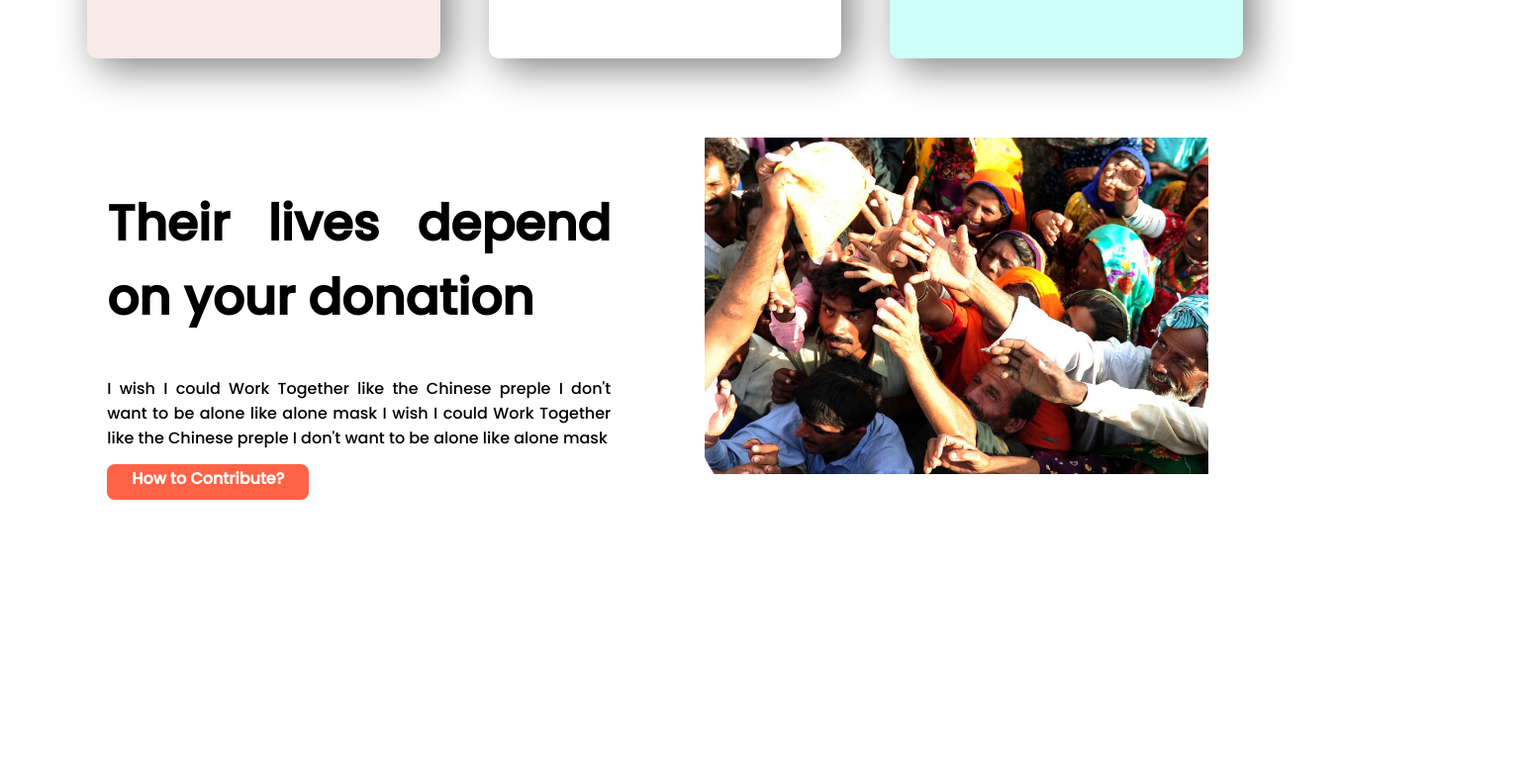
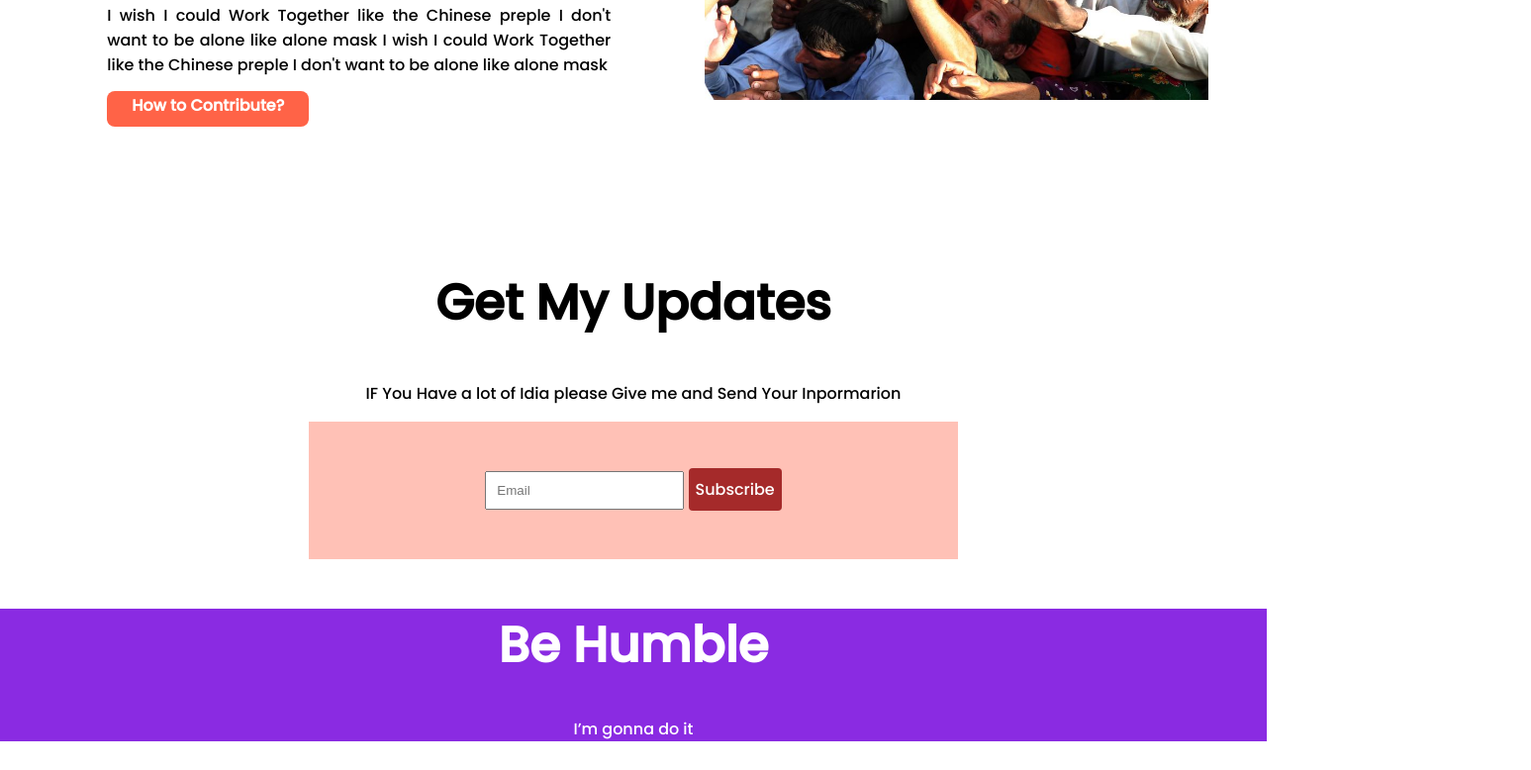
Before and after one commit to MasudSarder/one-assignment, a plain HTML site: page index.html in a window 1280 px wide. Shown: the part 1911-2689 px from the top of the page at 99% size, 1547 px wide, since content can reach past the window. Before the commit the page ends 2557 px from the top, so only its background shows below. Drawn offline with Linux system fonts and the light colour scheme.

Commit message:
last added

```diff
--- a/index.html
+++ b/index.html
@@ -16,9 +16,7 @@
     <section class="top-section">
         <div class="banner-div">
             <h1 class="banner-hard">Let's Help Those Who Are More In Need</h1>
-            <p class="text-banner">Lorem ipsum, dolor sit amet consectetur adipisicing elit. At aliquam sit omnis
-                delectus excepturi ut consequatur blanditiis amet aperiam labore? A iure vero explicabo tempora
-                architecto, commodi perspiciatis tenetur magnam?</p>
+            <p class="text-banner">You Can help people lot of people see anyone help now! You Can help people lot of people see anyone help now!</p>
             <a href="" class="top-button">Donate Now</a>
         </div>
     </section>
@@ -26,9 +24,7 @@
         <div>
             <div class="donate-div">
                 <h1>Donate Today</h1>
-                <p class="donate-text">Lorem ipsum, dolor sit amet consectetur adipisicing elit. Fugiat est et incidunt
-                    accusamus nostrum ratione architecto aperiam cum dolorum sit quisquam, enim voluptates nemo tenetur
-                    corrupti blanditiis voluptas. Distinctio, rerum.</p>
+                <p class="donate-text">Please help The African people</p>
             </div>
             <div class="donate-amount">
                 <h1>500TK</h1>
@@ -75,6 +71,20 @@
             <img src="./images/donation0.jpg" alt="">
         </div>
     </section>
+    <section class="">
+        <div class="lastdiv">
+            <h1>Get My Updates</h1>
+            <p>IF You Have a lot of Idia please Give me and Send Your Inpormarion</p>
+        </div>
+        <div class="last-twoDiv">
+            <input type="text" class="" placeholder="Email">
+            <a href="" class="">Subscribe</a>
+        </div>
+    </section>
+    <footer>
+        <h1>Be Humble</h1>
+        <p>I’m gonna do it</p>
+    </footer>
 </body>
 
 </html>
--- a/style.css
+++ b/style.css
@@ -12,14 +12,14 @@ h2{
 section{
     margin-bottom: 50px;
 }
-img{
+.bodyFor img{
     width: 100%;
 }
 .top-section{
-    background-image: url(./images/donation13.jpg);
+    background-image: url(./images/donation130.jpg);
     /* background-repeat: no-repeat; */
     background-size: cover;
-    width: 99%;
+    width: 95%;
 }
 .banner-div{
     text-align: center;
@@ -141,3 +141,31 @@ img{
     border-radius: 8px;
     padding-top: 3px;
 }
+.lastdiv{
+    text-align: center;
+}
+.last-twoDiv{
+    background-color: rgba(255, 99, 71, 0.398);
+    margin: auto;
+    text-align: center;
+    width: 45%;
+    padding: 50px 40px;
+}
+.last-twoDiv input{
+    padding: 10px 10px;
+}
+.last-twoDiv a{
+    text-decoration: none;
+    background-color: brown;
+    padding: 10px 7px;
+    border-radius: 4px;
+    color: white;
+}
+
+
+footer{
+    background-color: blueviolet;
+    text-align: center;
+    margin-bottom: 29px;
+    color: white;
+}
```
Also changed, not shown: images/donation130.jpg (added).
